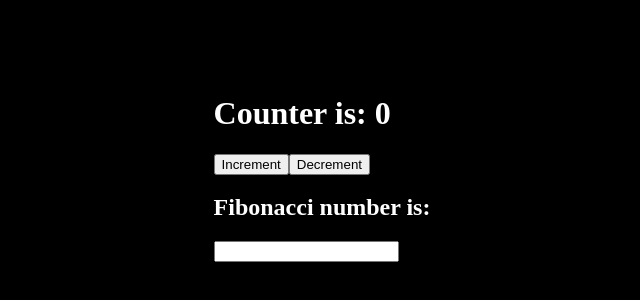
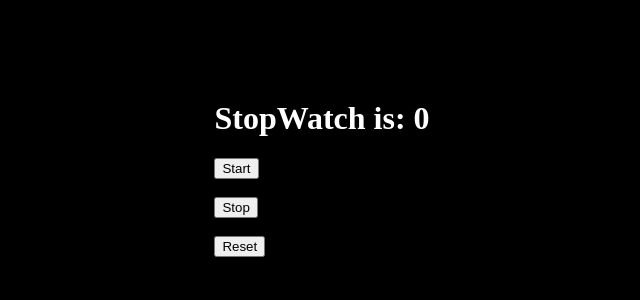
Before and after one commit to rohangupta2/reactprojectDay10, a React app: page / in a window 1280 px wide. Shown: the part 232-532 px from the top of the page, without its empty margins (318-958 px from the left). Built offline with nearby package versions, Linux system fonts and the light colour scheme.

Commit message:
Spotwatch project in second.js

```diff
--- a/index.html
+++ b/index.html
@@ -10,6 +10,7 @@
 
     <div id="root"></div>
 
-    <script type="module" src="main.js"></script>
+    <!-- <script type="module" src="main.js"></script> -->
+    <script type="module" src="second.js"></script>
 </body>
 </html>
--- /dev/null
+++ b/second.js
@@ -0,0 +1,77 @@
+import React, { useEffect, useState, useMemo, useRef} from "react";
+import ReactDom from "react-dom/client";
+
+// money ko global variable bhee bana ke same cheej achieve ho rhi hai
+// let money = 0;
+
+// function App(){
+
+//     const [count, setCount] = useState(0);
+//     let money = useRef(0);
+//     // console.log(money)
+
+//     return(
+//         <>
+//             <h1>Counter is: {count}</h1>
+//             <button onClick={()=>{setCount(count+1)}}>Increment</button>
+
+//             <h1>Money is: {money.current}</h1>
+//             <button onClick={()=>{money.current = money.current+1
+//                 console.log(money.current)
+//             }}>Increment</button>
+//         </>
+//     )
+
+// }
+
+// ReactDom.createRoot(document.getElementById('root')).render(<App></App>)
+
+
+
+function StopWatch(){
+    const [time, setTime] = useState(0);
+    const intervalRef = useRef(null);
+
+    function start(){
+        if(!intervalRef.current){
+            intervalRef.current = setInterval(() => {
+                setTime((prevTime)=>prevTime+1);
+                // console.log(time);
+            }, 1);
+        }
+    }
+
+
+    function stop(){
+
+        clearInterval(intervalRef.current);
+        intervalRef.current=null;
+    }
+
+
+    function reset(){
+        clearInterval(intervalRef.current);
+        intervalRef.current=null;
+        setTime(0);
+    }
+
+
+    return(
+        <>
+            <h1>StopWatch is: {time}</h1>
+            <button onClick={start}>Start</button>
+            <br></br>
+            <br></br>
+            <button onClick={stop}>Stop</button>
+            <br></br>
+            <br></br>
+            <button onClick={reset}>Reset</button>
+        </>
+    )
+}
+
+
+
+
+
+ReactDom.createRoot(document.getElementById('root')).render(<StopWatch></StopWatch>)
```
